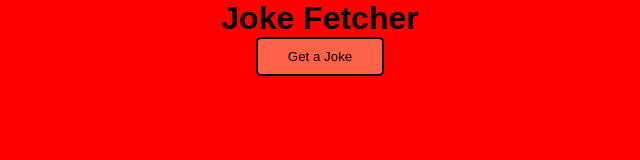
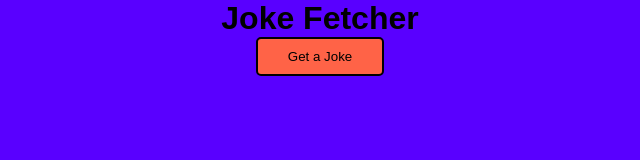
Before and after one commit to AmanRai145/Joke-fetcher-, a plain HTML site: page index.html in a window 1280 px wide. Shown: the whole page, without its empty margins (320-960 px from the left). Drawn offline with Linux system fonts and the light colour scheme.

Commit message:
Update style.css

```diff
--- a/style.css
+++ b/style.css
@@ -7,6 +7,7 @@
 body,html{
     width: 100%;
     height: 100%;
+    background-color: rgb(89, 0, 255);
 }
 .main{
     width: 100%;
```
